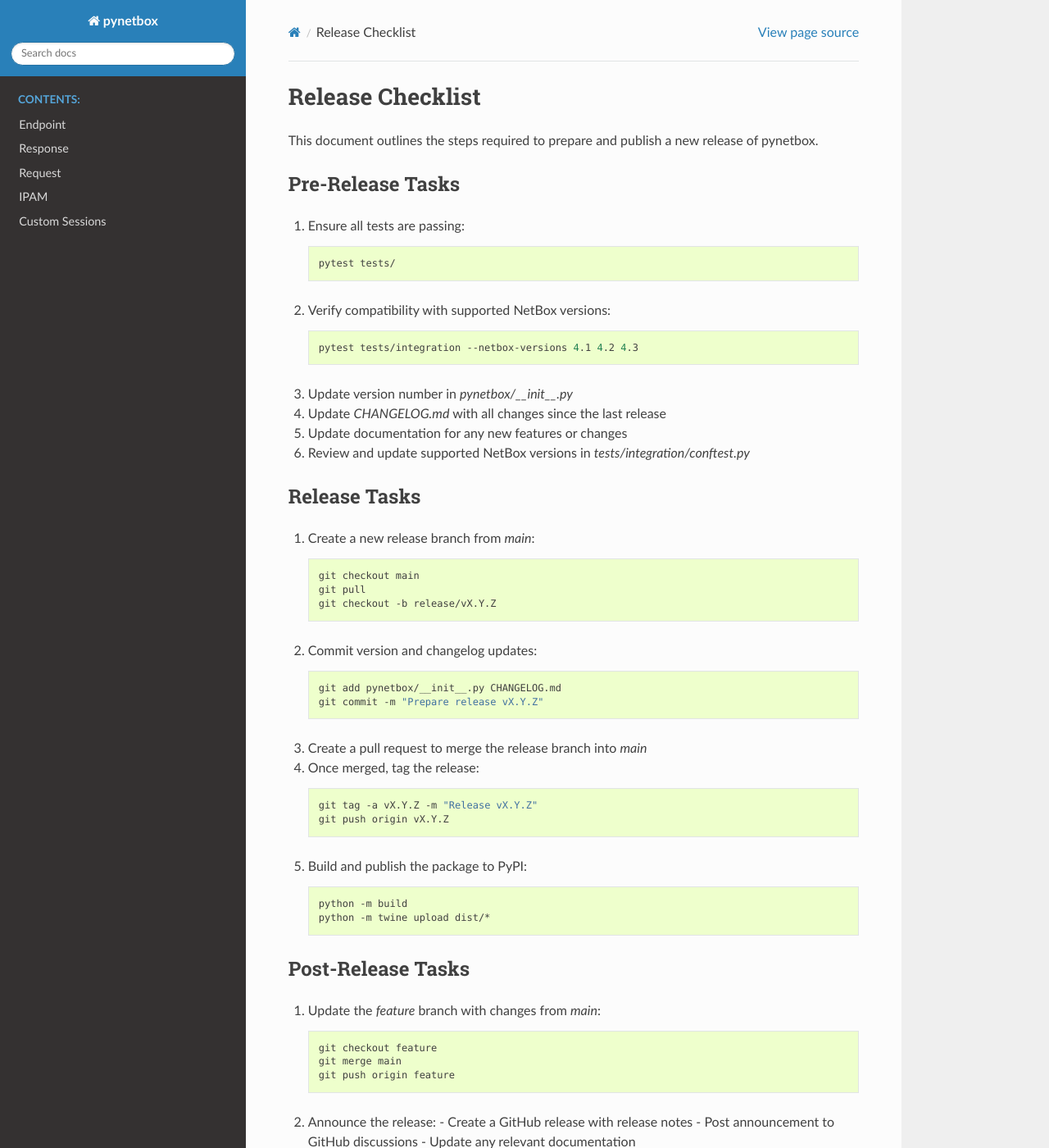
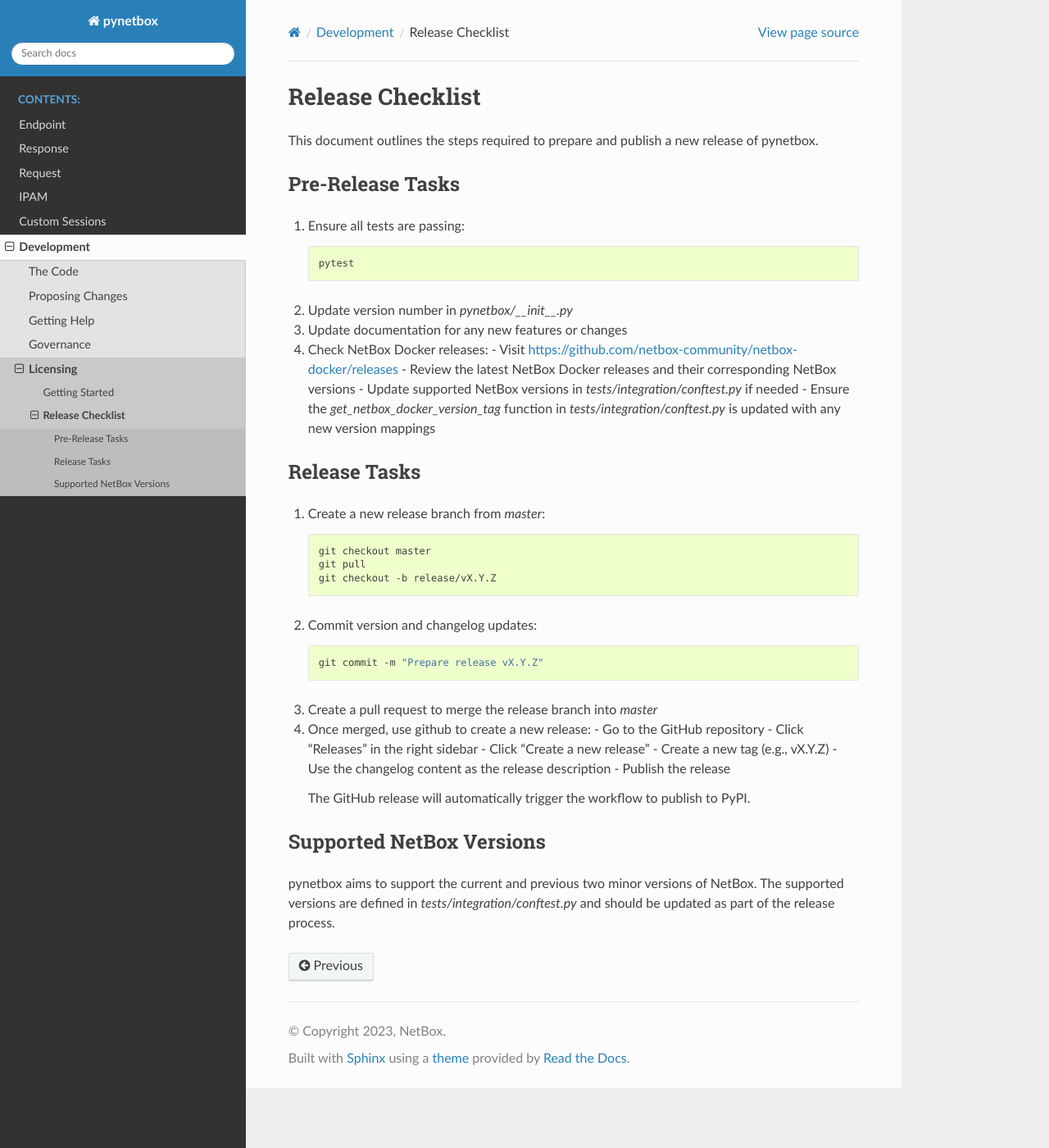
Before and after one commit to netbox-community/pynetbox, a Sphinx documentation site: the page built from docs/development/release-checklist.rst, in a window 1280 px wide and 1400 px high. Shown: the whole window at 82% size. Built offline with Sphinx 7.4.7 and the Read the Docs theme 3.1.0, drawn with Linux system fonts in a browser that asks for light colours; some of the changed text lies outside the part shown.

Commit message:
Add development docs

```diff
--- a/docs/development/index.rst
+++ b/docs/development/index.rst
@@ -10,8 +10,8 @@
 
 There are two permanent branches in the repository:
 
-* `main` - Active development for the upcoming patch release. Pull requests will typically be based on this branch unless they introduce breaking changes that must be deferred until the next minor release.
-* `feature` - New feature work to be introduced in the next minor release.
+* `master` - Active development for the upcoming patch release. Pull requests will typically be based on this branch unless they introduce breaking changes that must be deferred until the next major release.
+* `feature` - New feature work to be introduced in the next major release.
 
 pynetbox components are arranged into modules:
 
--- a/docs/development/release-checklist.rst
+++ b/docs/development/release-checklist.rst
@@ -10,27 +10,24 @@
 
    .. code-block:: bash
 
-       pytest tests/
+       pytest
 
-2. Verify compatibility with supported NetBox versions:
-
-   .. code-block:: bash
-
-       pytest tests/integration --netbox-versions 4.1 4.2 4.3
-
-3. Update version number in `pynetbox/__init__.py`
-4. Update `CHANGELOG.md` with all changes since the last release
-5. Update documentation for any new features or changes
-6. Review and update supported NetBox versions in `tests/integration/conftest.py`
+2. Update version number in `pynetbox/__init__.py`
+3. Update documentation for any new features or changes
+4. Check NetBox Docker releases:
+   - Visit https://github.com/netbox-community/netbox-docker/releases
+   - Review the latest NetBox Docker releases and their corresponding NetBox versions
+   - Update supported NetBox versions in `tests/integration/conftest.py` if needed
+   - Ensure the `get_netbox_docker_version_tag` function in `tests/integration/conftest.py` is updated with any new version mappings
 
 Release Tasks
 -----------
 
-1. Create a new release branch from `main`:
+1. Create a new release branch from `master`:
 
    .. code-block:: bash
 
-       git checkout main
+       git checkout master
        git pull
        git checkout -b release/vX.Y.Z
 
@@ -38,58 +35,18 @@
 
    .. code-block:: bash
 
-       git add pynetbox/__init__.py CHANGELOG.md
        git commit -m "Prepare release vX.Y.Z"
 
-3. Create a pull request to merge the release branch into `main`
-4. Once merged, tag the release:
+3. Create a pull request to merge the release branch into `master`
+4. Once merged, use github to create a new release:
+   - Go to the GitHub repository
+   - Click "Releases" in the right sidebar
+   - Click "Create a new release"
+   - Create a new tag (e.g., vX.Y.Z)
+   - Use the changelog content as the release description
+   - Publish the release
 
-   .. code-block:: bash
-
-       git tag -a vX.Y.Z -m "Release vX.Y.Z"
-       git push origin vX.Y.Z
-
-5. Build and publish the package to PyPI:
-
-   .. code-block:: bash
-
-       python -m build
-       python -m twine upload dist/*
-
-Post-Release Tasks
----------------
-
-1. Update the `feature` branch with changes from `main`:
-
-   .. code-block:: bash
-
-       git checkout feature
-       git merge main
-       git push origin feature
-
-2. Announce the release:
-   - Create a GitHub release with release notes
-   - Post announcement to GitHub discussions
-   - Update any relevant documentation
-
-3. Monitor for any immediate issues or bugs
-4. Begin work on the next release cycle
-
-Version Numbering
---------------
-
-pynetbox follows semantic versioning (MAJOR.MINOR.PATCH):
-
-* MAJOR version for incompatible API changes
-* MINOR version for backwards-compatible functionality
-* PATCH version for backwards-compatible bug fixes
-
-When to Increment
-~~~~~~~~~~~~~~~
-
-* MAJOR: Breaking changes to the API or major architectural changes
-* MINOR: New features that don't break existing functionality
-* PATCH: Bug fixes and minor improvements
+   The GitHub release will automatically trigger the workflow to publish to PyPI.
 
 Supported NetBox Versions
 ----------------------
--- a/docs/index.rst
+++ b/docs/index.rst
@@ -7,6 +7,7 @@
    request
    IPAM
    advanced
+   development/index
 
 TL;DR
 =====
```
